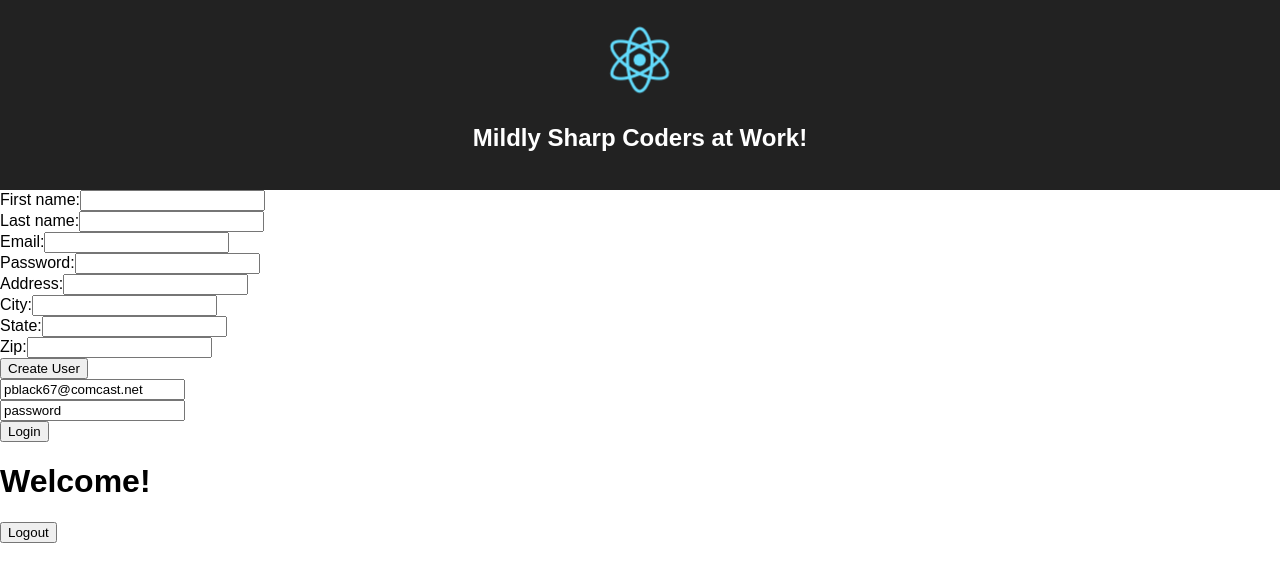
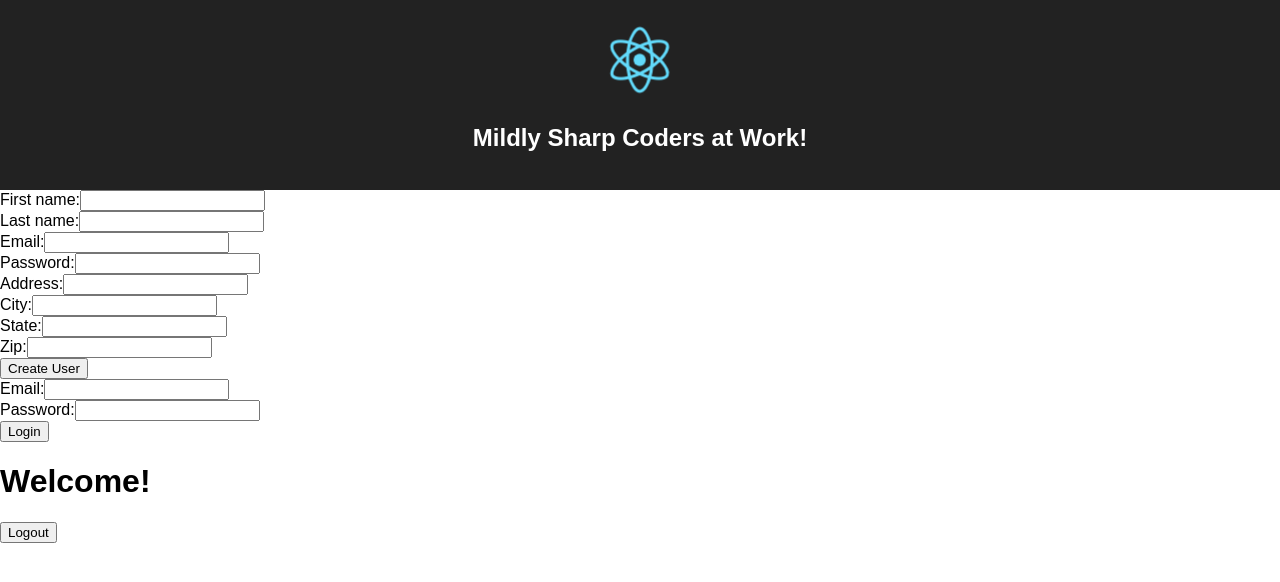
Before and after one commit to mildlysharpcoders/vice-cracker, a React (Create React App) app in the folder client/: page / in a window 1280 px wide. Shown: the top 582 px of the page. Built offline with nearby package versions, Linux system fonts and the light colour scheme.

Commit message:
Implemented login

```diff
--- a/client/src/components/CreateUser/index.js
+++ b/client/src/components/CreateUser/index.js
@@ -14,7 +14,7 @@ function CreateUser(props) {
         <input type="text" name="email" value={props.user.email} onChange={props.handleInputChange}/>
         <br />
         Password:
-        <input type="text" name="password" value={props.user.password} onChange={props.handleInputChange}/>
+        <input type="password" name="password" value={props.user.password} onChange={props.handleInputChange}/>
         <br />
         Address:
         <input type="text" name="address" value={props.user.address} onChange={props.handleInputChange}/>
--- a/client/src/components/Login/index.js
+++ b/client/src/components/Login/index.js
@@ -4,11 +4,13 @@ function Login(props) {
     return (
         <>
     <form>
-        <input type="text" name="email" value="pblack67@comcast.net" />
+        Email:
+        <input type="text" name="email" value={props.user.email} onChange={props.handleInputChange} />
         <br />
-        <input type="text" name="password" value="password" />
+        Password:
+        <input type="password" name="password" value={props.user.password} onChange={props.handleInputChange} />
         <br />
-        <input type="submit" value="Login" />
+        <input type="submit" value="Login" onClick={props.handleButtonClick}/>
     </form>
         {/* <button type="button" onClick={props.handleButtonClick}>
             Log Me In
--- a/client/src/components/LoginStuff/index.js
+++ b/client/src/components/LoginStuff/index.js
@@ -46,18 +46,19 @@ class LoginStuff extends Component {
       });
   };
 
-  // handleCreateButtonClick = event => {
-  //   console.log("Create User Button Clicked");
-  //   axios
-  //     .post("/api/user/login", this.state.user)
-  //     .then(response => {
-  //       console.log(response.data);
-  //       this.setState({ username: response.data.username });
-  //     })
-  //     .catch(error => {
-  //       console.log(error);
-  //     });
-  // };
+  handleLoginButtonClick = event => {
+    event.preventDefault();
+    console.log("Login Button Clicked");
+    axios
+      .post("/api/user/login", {username: this.state.user.email, password: this.state.user.password})
+      .then(response => {
+        console.log(response.data);
+        // this.setState({ username: response.data.username });
+      })
+      .catch(error => {
+        console.log(error);
+      });
+  };
 
   render() {
     return (
@@ -67,7 +68,10 @@ class LoginStuff extends Component {
           handleInputChange={this.handleInputChange}
           handleButtonClick={this.handleCreateButtonClick}
         />
-        <Login />
+        <Login
+          user={this.state.user}
+          handleInputChange={this.handleInputChange}
+          handleButtonClick={this.handleLoginButtonClick}        />
         <Welcome />
       </>
     );
```
Also changed, not shown: 1 other file (tests, documents, lock files or other folders).
